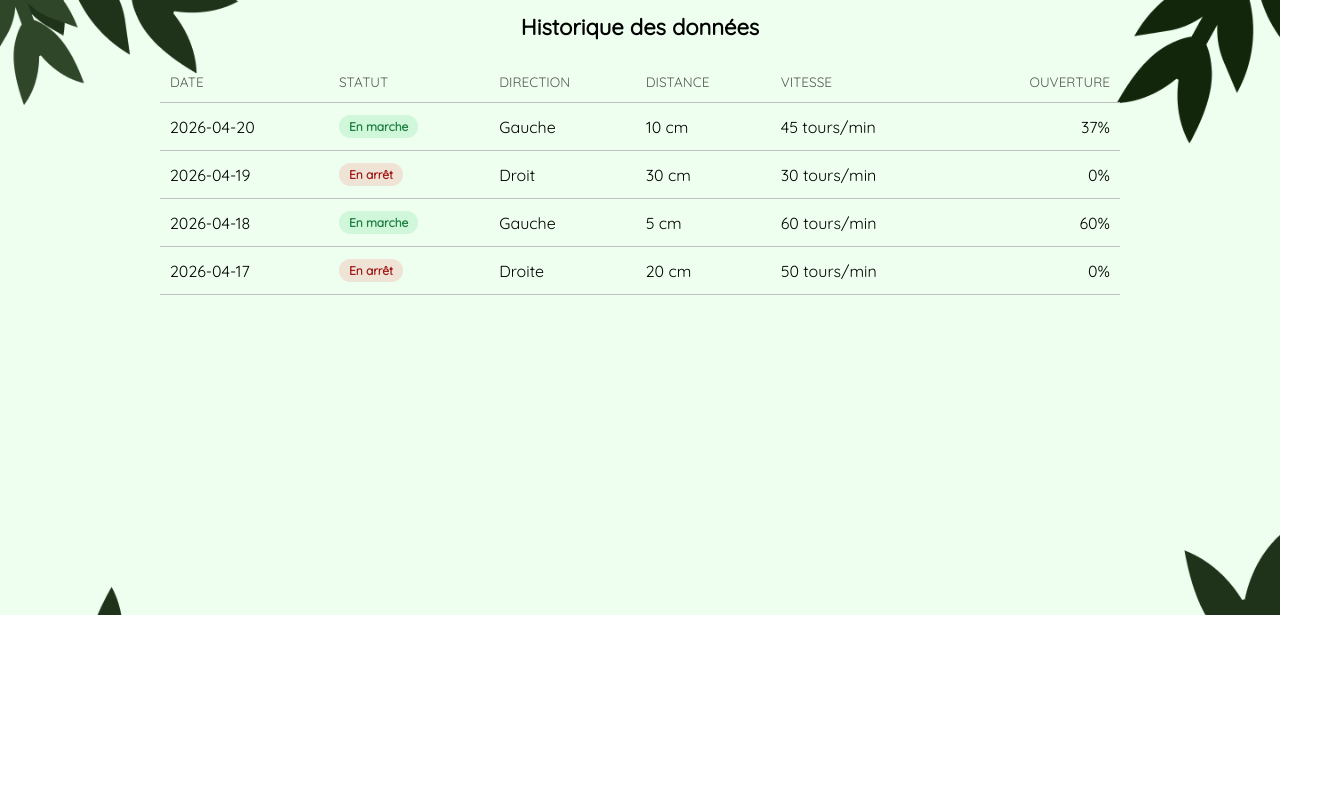
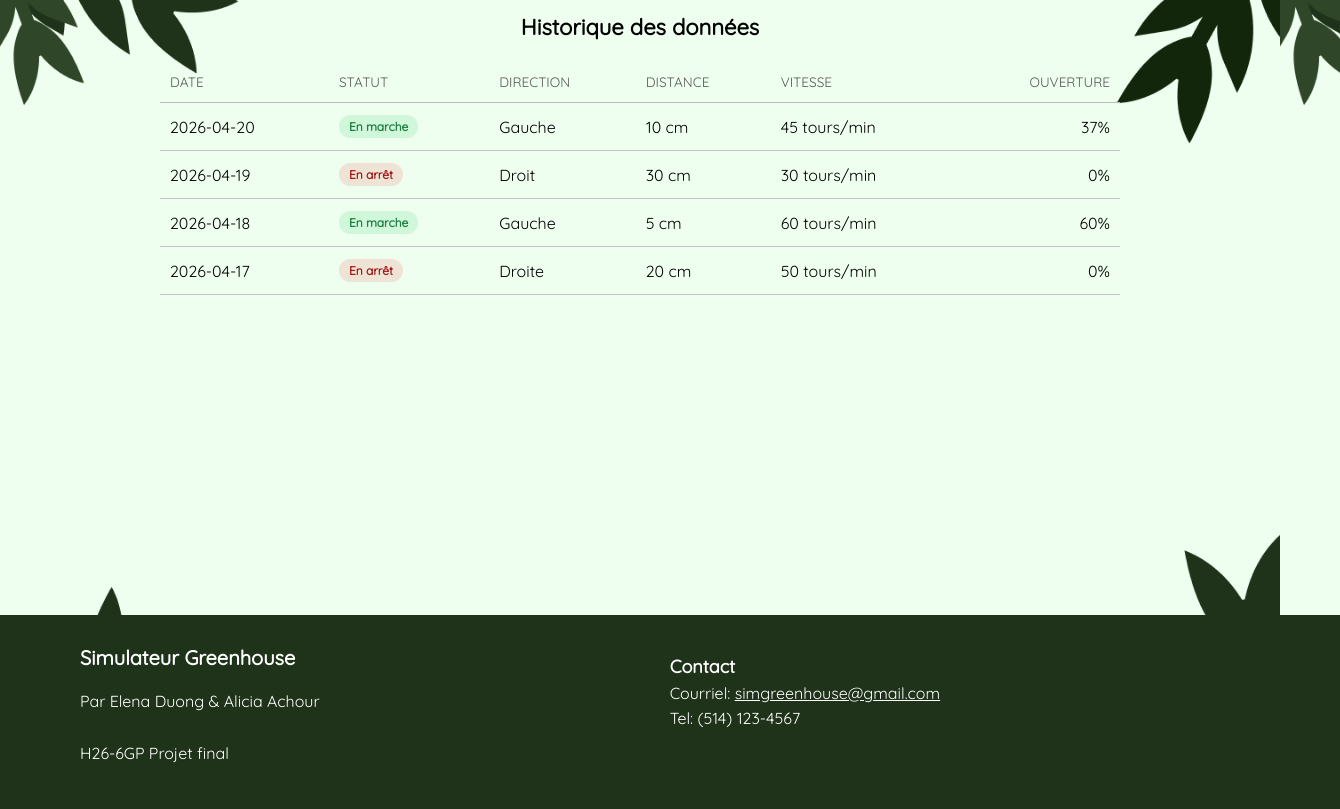
Before and after one commit to BaoDuong2359970/H26-6GP-TP1, a website: page WebApplication/public/simulation.html in a window 1280 px wide. Shown: the part 1000-1809 px from the top of the page, 1340 px wide, since content can reach past the window. Before the commit the page ends 1615 px from the top, so only its background shows below. Drawn offline with Linux system fonts and the light colour scheme.

Commit message:
add footer

```diff
--- a/WebApplication/public/simulation.html
+++ b/WebApplication/public/simulation.html
@@ -277,6 +277,31 @@
             </table>
         </div>
     </div>
+
+    <div class="footer">
+        <div class="footer-name">
+            <h3>
+                Simulateur Greenhouse
+            </h3>
+            <p>
+                Par Elena Duong & Alicia Achour
+            </p>
+            <p>
+                H26-6GP Projet final
+            </p>
+        </div>
+        <div class="footer-contact">
+            <h4>
+                Contact
+            </h4>
+            <p>
+                Courriel: <u>simgreenhouse@gmail.com</u>
+            </p>
+            <p>
+                Tel: (514) 123-4567
+            </p>
+        </div>
+    </div>
 </html>
 
 
--- a/WebApplication/public/styles/simstyles.css
+++ b/WebApplication/public/styles/simstyles.css
@@ -7,6 +7,7 @@ body {
     background-size: cover;
     background-attachment: fixed;
     color: #000000;
+    overflow-x: hidden;
 }
 
 h1 {
@@ -29,7 +30,7 @@ h3 {
 h4 {
     font-size: 16px;
     font-weight: bold;
-    margin: 5px 0;
+    margin: 0 0;
     color: #000000;
 }
 
@@ -46,6 +47,14 @@ h4 {
     max-width: 1200px;
     margin: 0 auto;
     padding: 20px;
+}
+
+#historique {
+    scroll-margin-top: 80px;
+}
+
+#simulation {
+    scroll-margin-top: 80px;
 }
 
 /* =========== NAVIGATION =========== */
@@ -309,3 +318,52 @@ h4 {
     width: 100%;
     margin: 20px 0;
 }
+
+/* ================ FOOTER ================ */
+
+.footer {
+    display: flex;
+    padding: 30px;
+    background-color: #1F331A;
+    color: #ffffff;
+    bottom: 0;
+    width: 100%;
+}
+
+.footer h3 {
+    font-weight: 800;
+    font-size: 20px;
+    color: #ffffff;
+}
+
+.footer-name {
+    display: flex;
+    flex-direction: column;
+    gap: 0;
+    margin-right: 350px;
+    margin-left: 50px;
+}
+
+.footer-contact {
+    display: flex;
+    flex-direction: column;
+    text-align: left;
+    color: #ffffff;
+    gap: 0px;
+    margin-top: 10px;
+    margin-right: 250px;
+}
+
+.footer-contact h4 {
+    font-size: 18px;
+    font-weight: 800;
+    color: #ffffff;
+    margin-top: 0px;
+    margin-bottom: 5px;
+}
+
+.footer-contact p {
+    margin-top: 0px;
+    margin-bottom: 5px;
+    color: #ffffff;
+}
```
